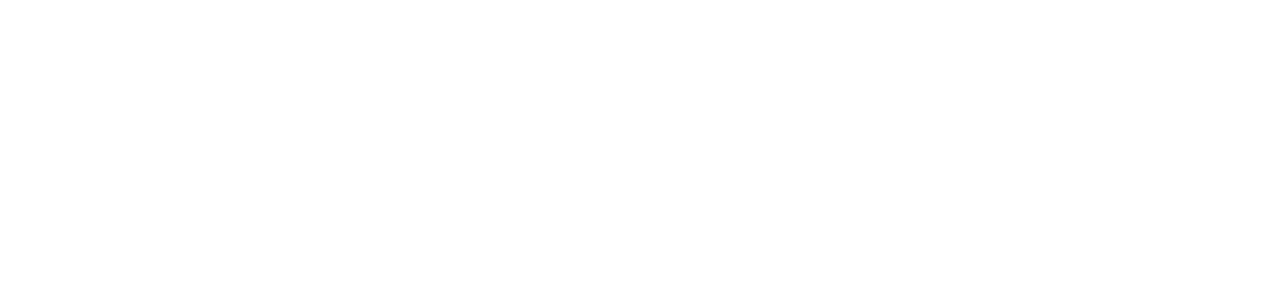
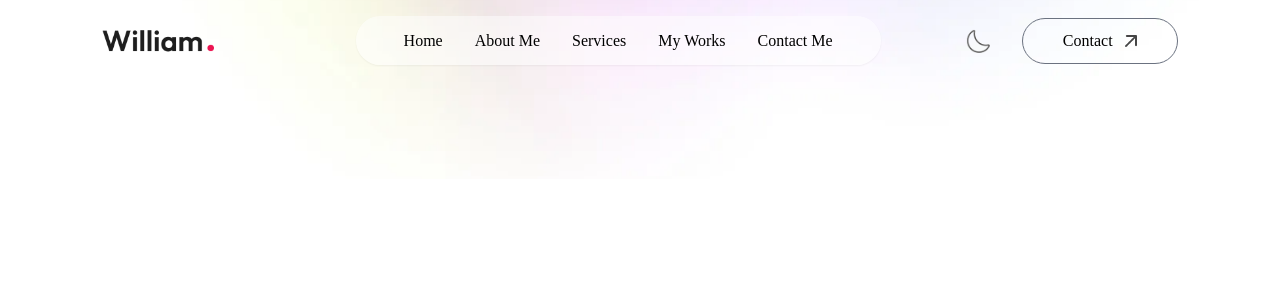
Before and after one commit to jaydhurve09/Portfolio-Website, a Next.js app: page / in a window 1280 px wide. Shown: the top 300 px of the page. Built offline with nearby package versions, Linux system fonts and the light colour scheme; a web font is replaced by a local one.

Commit message:
Navbar created

```diff
--- a/app/page.js
+++ b/app/page.js
@@ -1,7 +1,11 @@
+'use client'
+import Navbar from "@/components/Navbar";
 
 
 export default function Home() {
   return (
-    <></>
+    <>
+    <Navbar />
+    </>
   );
 }
--- a/components/Navbar.jsx
+++ b/components/Navbar.jsx
@@ -5,21 +5,28 @@
 const Navbar = () => {
   return (
     <>
-    <nav>
-        <a href="">
-            <Image src={assets.logo} className='w-28 cursor-pointer mr-14'/>
+    <div className='fixed top-0 right-0 w-11/12 -z-10 translate-y-[-80%]'>
+        <Image src={assets.header_bg_color} alt='' className='w-full'/>
+    </div>
+    <nav className='w-full fixed px-5 lg:px-8 xl:px-[8%] py-4 flex items-center justify-between'>
+        <a href="#top">
+            <Image src={assets.logo} alt='jay-logo' className='w-28 cursor-pointer mr-14'/>
         </a>
 
-        <ul>
-            <li><a href="#top">Home</a></li>
-            <li><a href="#about">About Me</a></li>
-            <li><a href="#services">Services</a></li>
-            <li><a href="#work">My Works</a></li>
-            <li><a href="#contact">Contact Me</a></li>
+        <ul className='hidden md:flex items-center gap-6 lg:gap-8 rounded-full px-12 py-3 bg-white shadow-sm bg-opacity-50'>
+            <li><a href="#top" className='font-Ovo'>Home</a></li>
+            <li><a href="#about" className='font-Ovo'>About Me</a></li>
+            <li><a href="#services" className='font-Ovo'>Services</a></li>
+            <li><a href="#work" className='font-Ovo'>My Works</a></li>
+            <li><a href="#contact" className='font-Ovo'>Contact Me</a></li>
         </ul>
 
-        <div>
-            <a href="#contact">Contact <Image src={assets.arrow_icon}/></a>
+        <div className='flex items-center gap-4'>
+            <button>
+                <Image src={assets.moon_icon} alt='' className='w-6'/>
+            </button>
+
+            <a href="#contact" className='hidden lg:flex items-center gap-3 px-10 py-2.5 border border-gray-500 rounded-full ml-4 font-Ovo'>Contact <Image src={assets.arrow_icon} alt='' className='w-3'/></a>
         </div>
     </nav>
     </>
--- a/tailwind.config.mjs
+++ b/tailwind.config.mjs
@@ -8,9 +8,15 @@
   theme: {
     extend: {
       colors: {
-        background: "var(--background)",
-        foreground: "var(--foreground)",
+        lightHover: '#fcf4ff',
+        darkHover: '#2a004a',
+        darkTheme: '#11001F'
       },
+
+      fontFamily: {
+        Outfit: ["Outfit", "sans-serif"],
+        Ovo: ["Ovo", "serif"],
+      }
     },
   },
   plugins: [],
```
